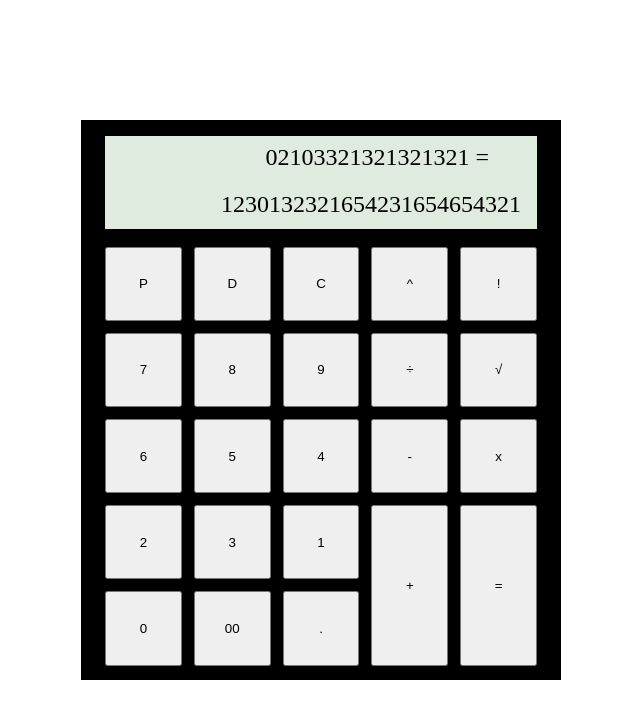
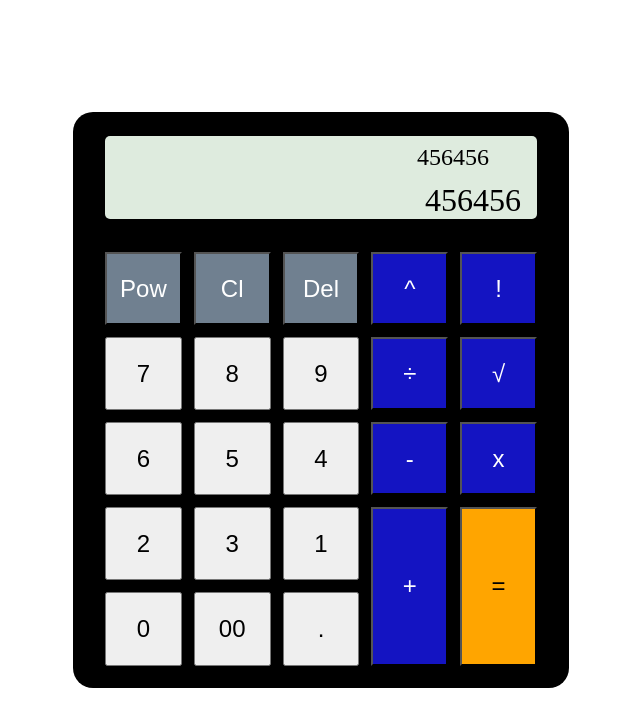
Before and after one commit to Makomanix/calculator, a plain HTML site: page index.html in a window 1280 px wide. Shown: the whole page, without its empty margins (319-959 px from the left). Drawn offline with Linux system fonts and the light colour scheme.

Commit message:
added some placeholder color

```diff
--- a/index.html
+++ b/index.html
@@ -9,30 +9,30 @@
 <body>
     <section class="calculator">
         <div class="screen">
-            <p class="equation">02103321321321321 =</p>
-            <p class="solution">1230132321654231654654321</p>
+            <p class="equation">456456</p>
+            <p class="solution">456456</p>
         </div>
         <div class="buttons-grid">
-            <button>P</button>
-            <button>D</button>
-            <button>C</button>
-            <button>^</button>
-            <button>!</button>
-            <button>7</button>
+            <button class="function">Pow</button>
+            <button class="function">Cl</button>
+            <button class="function">Del</button>
+            <button class="symbol">^</button>
+            <button class="symbol">!</button>
+            <button >7</button>
             <button>8</button>
             <button>9</button>
-            <button>÷</button>
-            <button>√</button>
+            <button class="symbol">÷</button>
+            <button class="symbol">√</button>
             <button>6</button>
             <button>5</button>
             <button>4</button>
-            <button>-</button>
-            <button>x</button>
+            <button class="symbol">-</button>
+            <button class="symbol">x</button>
             <button>2</button>
             <button>3</button>
             <button>1</button>
-            <button>+</button>
-            <button>=</button>
+            <button class="symbol">+</button>
+            <button class="equal">=</button>
             <button>0</button>
             <button>00</button>
             <button>.</button>
--- a/styles.css
+++ b/styles.css
@@ -19,16 +19,19 @@ body {
   justify-content: center;
   align-items: center;
   background-color: black;
+  padding: .5rem;
+  border-radius: 20px;
 }
 
 .screen {
   display: flex;
   flex-direction: column;
-  height: 20%;
+  height: 15%;
   width: 90%;
   background-color: rgb(222, 235, 222);
-  margin-bottom: 1rem;
+  margin-bottom: 2rem;
   margin-top: 1rem;
+  border-radius: 5px;
 }
 
 .equation {
@@ -42,7 +45,7 @@ body {
 .solution {
 align-self: flex-end;
 height: 50%;
-font-size: x-large;
+font-size: xx-large;
 margin-right: 1rem;
 margin-top: .5rem;
 }
@@ -52,35 +55,34 @@ button {
   width: 100%;
   margin-top: 2%;
   margin-bottom: 2%;
+  font-size: x-large;
 }
 
 .buttons-grid {
   display: grid;
   grid-template-columns: repeat(5, 1fr);
   gap: .75rem;
-  height: 90%;
+  height: 75%;
   width: 90%;
   margin-bottom: 1rem;
 }
 
-.numbers {
+.number {
 
 }
 
-.symbols {
-
+.symbol {
+  background-color: rgba(27, 27, 250, 0.775);
+  color: white;
 }
 
-.power {
-
+.equal {
+  background-color: orange;
 }
 
-.clear {
-
-}
-
-.delete {
-
+.function {
+  background-color: slategray;
+  color: white;
 }
 
 button:nth-child(20) {
```
